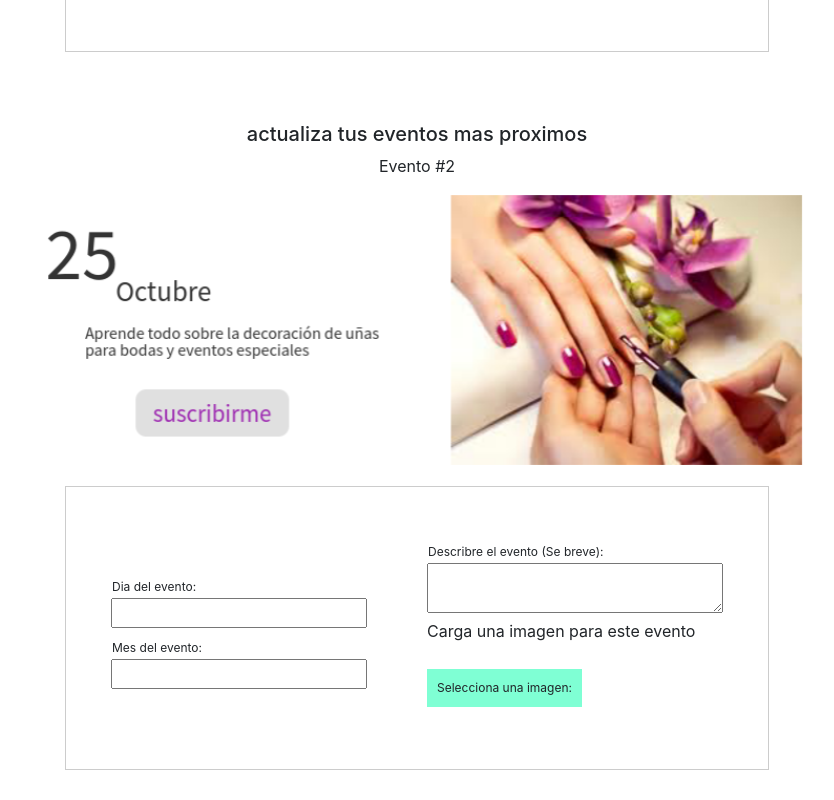
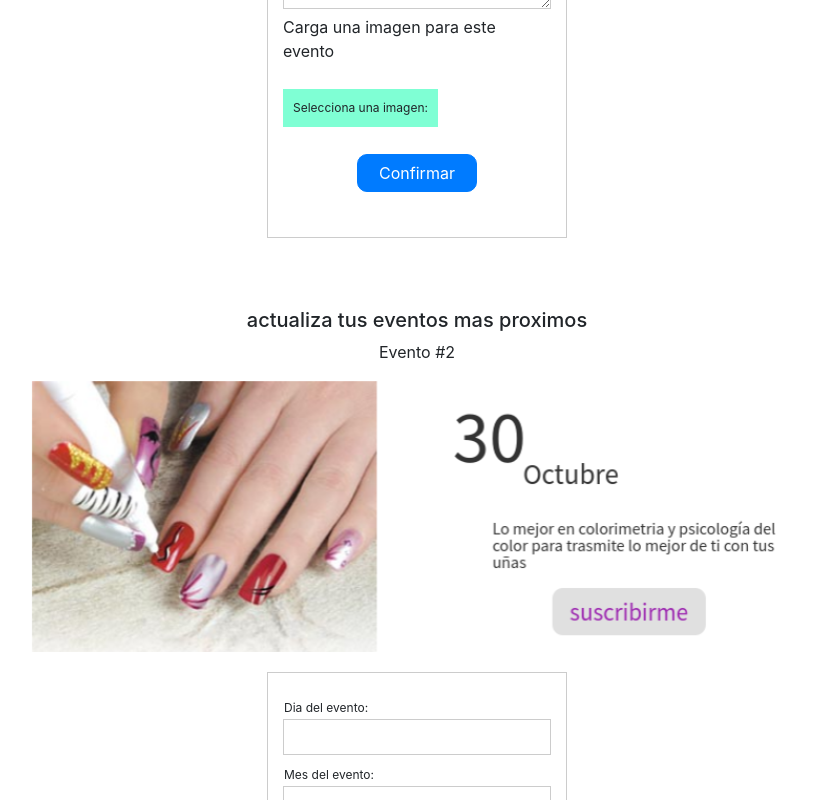
Before and after one commit to Angel10050/nailu_project, a React (Create React App) app: page /admin/content in a window 1280 px wide. Shown: the part 940-1740 px from the top of the page, without its empty margins (223-1057 px from the left). Built offline with nearby package versions, Linux system fonts and the light colour scheme; no server answers.

Commit message:
new component for maincontent of page SECTION

```diff
--- a/src/Components/AdminPage/AdminForm/AdminForm.js
+++ b/src/Components/AdminPage/AdminForm/AdminForm.js
@@ -1,9 +1,6 @@
 import React, {Component} from 'react'
 import '../AdminForm/adminFormStyle.css'
-
-import {Form, FormGroup , FormControl, AlertDismissable, Glyphicon} from 'react-bootstrap'
-import {FieldGroup} from 'react-bootstrap'
-
+import Button from '../../Button/Button'
 
 class AdminForm extends Component{
     state={
@@ -67,8 +64,7 @@ class AdminForm extends Component{
 
                     </div>
 
-
-
+                <Button type={'submit'} nameBtn={'Confirmar'} className='adminButtonForm'/>
 
                 </form>
             </>
--- a/src/Components/AdminPage/AdminForm/adminFormStyle.css
+++ b/src/Components/AdminPage/AdminForm/adminFormStyle.css
@@ -1,24 +1,29 @@
 .adminForm {
-    width: 55%;
+    width: 300px;
     margin: 20px;
     padding: 15px;
     border: 1px solid #ccc;
     display: flex;
     justify-content: space-around;
+    flex-direction: column;
     align-items: center;
 }
 
 .formEventDate, .formEventContent {
-    padding: 30px;
+    padding: 0px;
+    margin: 0px;
 }
 
-.formEventContent > .adminInput {
+.adminInput {
     width: 100%;
+    padding: 5px 10px;
+    box-sizing: border-box;
+    border: 0.5px solid #ccc;
 }
 
 .textarea {
     resize: vertical;
-    max-height: 50px;
+    max-height: 200px;
     min-height: 50px;
 }
 
@@ -38,3 +43,9 @@
     background-color: aquamarine;
     padding: 10px;
 }
+
+.adminForm >.btn-primary{
+
+    bottom: 10px;
+    margin: 20PX;
+}
--- a/src/Components/AdminPage/AdminPage.js
+++ b/src/Components/AdminPage/AdminPage.js
@@ -5,7 +5,7 @@ import '../AdminPage/adminPageStyle.css'
 import img1 from './srcImg/Evento1.png'
 import img2 from './srcImg/Evento2.png'
 
-import AdminForm from './AdminForm/AdminForm'
+import AdminMain from './mainAdminPage/AdminMain'
 import Logo from '../logo/Logo'
 
 
@@ -23,27 +23,8 @@ class AdminPage extends Component{
                     </div>
                 </div>
 
-                <section className='adminSection'>
-
-                        <h5>actualiza tus eventos mas proximos</h5>
-                        <p>Evento #1</p>
-
-                    <img className='ImgEventOne' src={img2} alt='primer evento' />
-
-                        <AdminForm />
-
-                </section>
-
-                <section className='adminSection'>
-
-                        <h5>actualiza tus eventos mas proximos</h5>
-                        <p>Evento #2</p>
-
-                    <img className='ImgEventOne' src={img1} alt='primer evento' />
-
-                        <AdminForm />
-
-                </section>
+                    <AdminMain img={img1} eventNumber={'Evento #1'}/>
+                    <AdminMain img={img2} eventNumber={'Evento #2'} />
             </>
 
         )
--- /dev/null
+++ b/src/Components/AdminPage/mainAdminPage/AdminMain.js
@@ -0,0 +1,18 @@
+import React from 'react'
+import AdminForm from '../AdminForm/AdminForm'
+
+const AdminMain = ({eventNumber, img}) => {
+    return(
+        <section className='adminSection'>
+
+            <h5>actualiza tus eventos mas proximos</h5>
+            <p>{eventNumber}</p>
+
+        <img className='ImgEventOne' src={img} alt='primer evento' />
+
+            <AdminForm />
+
+        </section>
+    )
+}
+export default AdminMain
```
